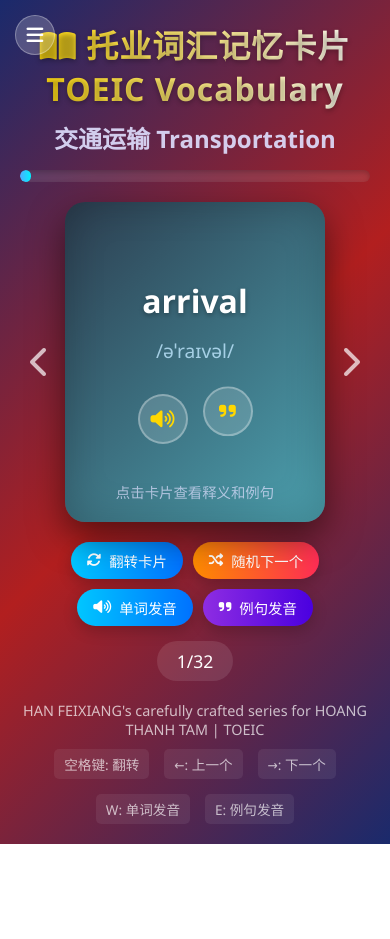
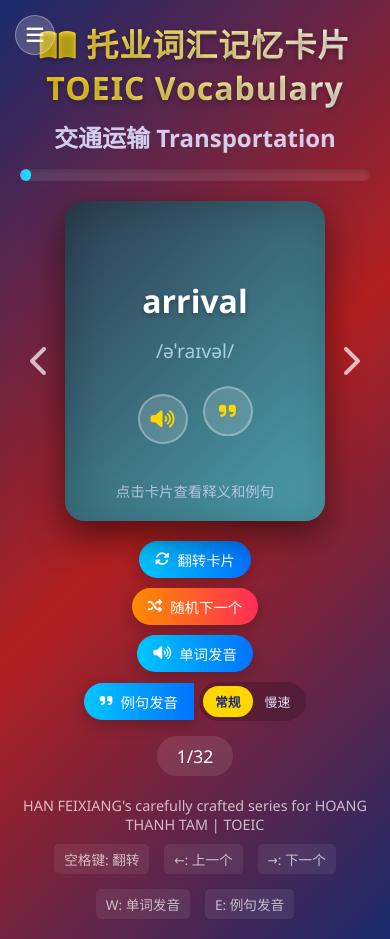
Before and after one commit to Kevin-sc30/TOEIC_Vocabulary, a plain HTML site: page index.html in a window 390 px wide. Before the commit the page ends 844 px from the top, so only its background shows below. Drawn offline with Linux system fonts and the light colour scheme.

Commit message:
index.html

```diff
--- a/index.html
+++ b/index.html
@@ -3,7 +3,7 @@
 <head>
     <meta charset="UTF-8">
     <meta name="viewport" content="width=device-width, initial-scale=1.0">
-    <title>托业词汇记忆卡片 TOEIC Vocabulary Cards </title>
+    <title>托业词汇记忆卡片 TOEIC Vocabulary Cards</title>
     <link rel="stylesheet" href="https://cdnjs.cloudflare.com/ajax/libs/font-awesome/6.4.0/css/all.min.css">
     <style>
         :root {
@@ -290,9 +290,10 @@
             gap: 15px;
             margin-top: 20px;
             width: 90%;
-            max-width: 500px;
+            max-width: 600px;
             flex-wrap: wrap;
             justify-content: center;
+            align-items: center;
         }
 
         .btn {
@@ -313,7 +314,24 @@
         .btn:active { transform: translateY(1px); }
 
         .btn-random { background: var(--btn-random-bg); }
-        .btn-example { background: var(--btn-example-bg); }
+        .btn-example-group { display: flex; align-items: center; gap: 5px;}
+
+        .speed-controls { display: flex; background: rgba(0,0,0,0.2); border-radius: 50px; padding: 4px; }
+        .speed-btn {
+            background: transparent;
+            border: none;
+            color: var(--text-subtle);
+            padding: 6px 12px;
+            font-size: 0.8rem;
+            border-radius: 50px;
+            cursor: pointer;
+            transition: all 0.3s ease;
+        }
+        .speed-btn.active {
+            background: var(--text-accent);
+            color: #1a2a6c;
+            font-weight: bold;
+        }
 
         .counter {
             margin-top: 15px;
@@ -384,10 +402,10 @@
             .header h1 { font-size: 2rem; }
         }
 
-        @media (max-width: 400px) {
+        @media (max-width: 480px) {
             .card-container { height: 320px; }
             .word { font-size: 2rem; }
-            .controls { gap: 10px; }
+            .controls { gap: 10px; flex-direction: column; }
             .btn { padding: 8px 16px; font-size: 0.9rem; }
         }
 
@@ -449,7 +467,13 @@
             <button class="btn" id="flipBtn"><i class="fas fa-sync-alt"></i> 翻转卡片</button>
             <button class="btn btn-random" id="randomBtn"><i class="fas fa-random"></i> 随机下一个</button>
             <button class="btn" id="speakWordBtn"><i class="fas fa-volume-up"></i> 单词发音</button>
-            <button class="btn btn-example" id="speakExampleBtn"><i class="fas fa-quote-right"></i> 例句发音</button>
+            <div class="btn-example-group">
+                <button class="btn" id="speakExampleBtn" style="border-top-right-radius: 0; border-bottom-right-radius: 0;"><i class="fas fa-quote-right"></i> 例句发音</button>
+                <div class="speed-controls" id="speedControls">
+                    <button class="speed-btn active" data-speed="1">常规</button>
+                    <button class="speed-btn" data-speed="0.5">慢速</button>
+                </div>
+            </div>
         </div>
 
         <div class="counter" id="counter"></div>
@@ -1036,12 +1060,13 @@
             speakWordBtn: getEl('speakWordBtn'), speakExampleBtn: getEl('speakExampleBtn'),
             counter: getEl('counter'), progressBar: getEl('progressBar'), chapterList: getEl('chapterList'),
             chapterTitle: getEl('chapterTitle'), sidebar: getEl('sidebar'), sidebarToggle: getEl('sidebarToggle'),
-            mainContainer: getEl('mainContainer')
+            mainContainer: getEl('mainContainer'), speedControls: getEl('speedControls')
         };
 
         let currentIndex = 0;
         let currentChapterKey = Object.keys(allWords)[0];
         let currentWords = allWords[currentChapterKey];
+        let currentPlaybackRate = 1.0; // Default speed is normal (1x)
 
         const updateProgress = () => {
             const progress = ((currentIndex + 1) / currentWords.length) * 100;
@@ -1068,17 +1093,18 @@
 
             if (!isExample && !text.includes(" ")) { // Simple word
                 const audio = new Audio(`https://dict.youdao.com/dictvoice?audio=${encodeURIComponent(text)}&type=1`);
-                audio.play().catch(() => playWithSpeechAPI(text)); // Fallback
+                audio.play().catch(() => playWithSpeechAPI(text, 1.0)); // Fallback at normal speed
             } else { // Phrase or example sentence
-                playWithSpeechAPI(text);
+                const rate = isExample ? currentPlaybackRate : 1.0;
+                playWithSpeechAPI(text, rate);
             }
         };
 
-        const playWithSpeechAPI = (text) => {
+        const playWithSpeechAPI = (text, rate) => {
             if ('speechSynthesis' in window) {
                 const utterance = new SpeechSynthesisUtterance(text);
                 utterance.lang = 'en-US';
-                utterance.rate = 0.9;
+                utterance.rate = rate; // Use the passed-in rate
                 utterance.pitch = 1.1;
                 window.speechSynthesis.speak(utterance);
             } else {
@@ -1155,6 +1181,14 @@
         createSpeakerListener(elements.speakWordBtn, false);
         createSpeakerListener(elements.speakExampleBtn, true);
 
+        elements.speedControls.addEventListener('click', (e) => {
+            if (e.target.classList.contains('speed-btn')) {
+                currentPlaybackRate = parseFloat(e.target.dataset.speed);
+                elements.speedControls.querySelector('.active').classList.remove('active');
+                e.target.classList.add('active');
+            }
+        });
+
         document.addEventListener('keydown', (e) => {
             if (e.code === 'Space') { e.preventDefault(); elements.card.classList.toggle('flipped'); }
             else if (e.code === 'ArrowRight') { nextSequentialWord(); }
```
